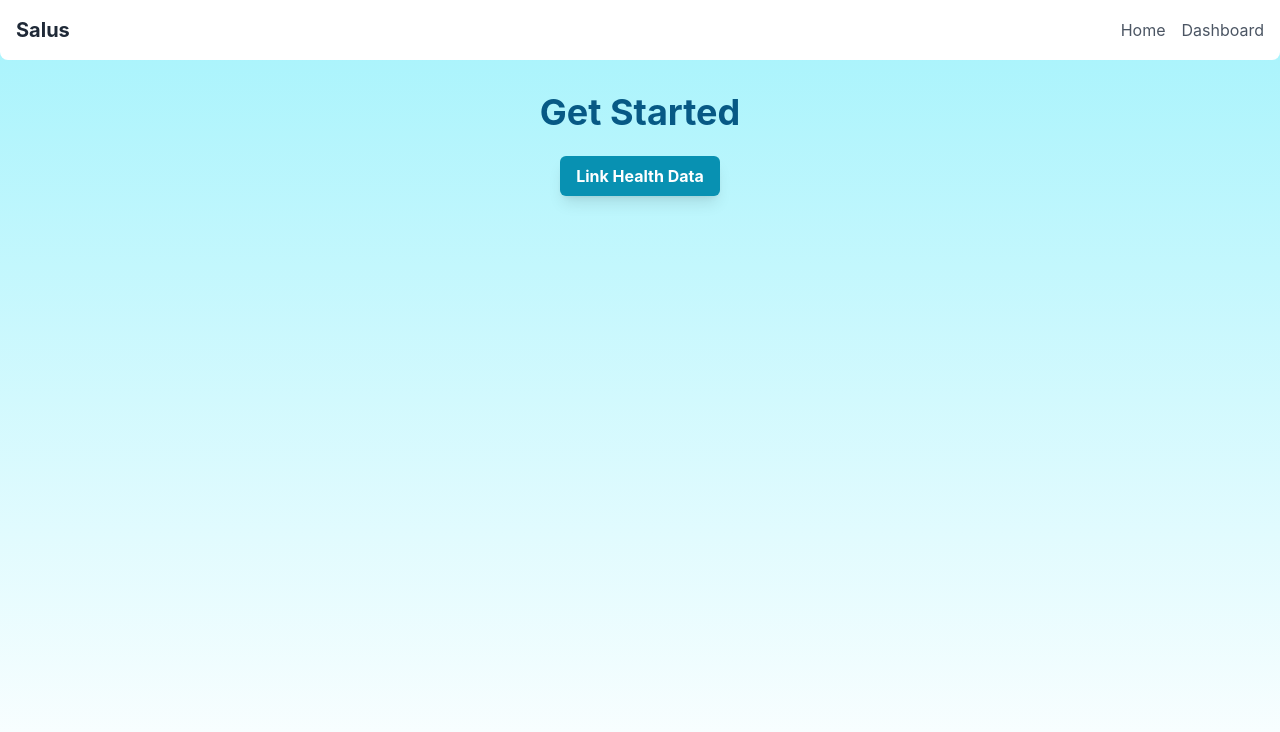
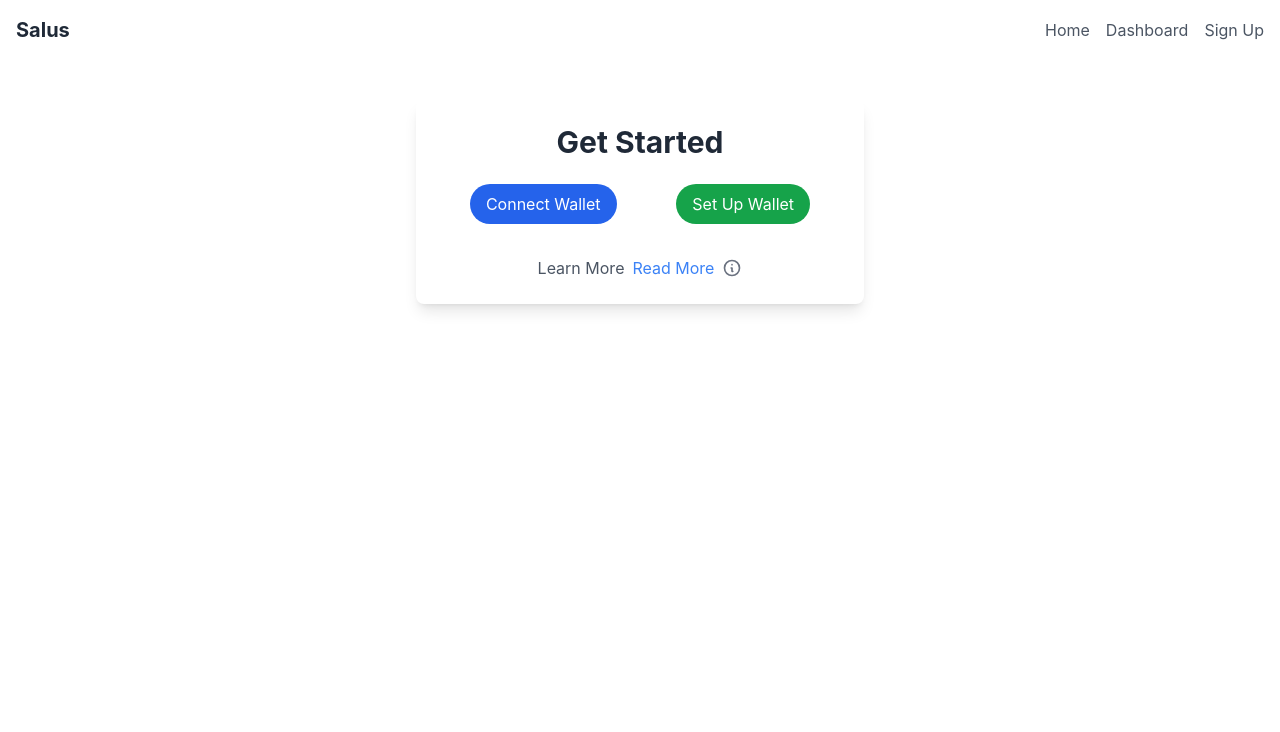
Before and after one commit to r-agni/ethglobalsf, a React (Create React App) app: page /getstarted in a window 1280 px wide. Shown: the top 732 px of the page. Built offline with nearby package versions, Linux system fonts and the light colour scheme.

Commit message:
get started page

```diff
--- a/package.json
+++ b/package.json
@@ -10,6 +10,7 @@
     "@types/node": "^16.18.114",
     "@types/react": "^18.3.11",
     "@types/react-dom": "^18.3.1",
+    "@web3-react/walletconnect-connector": "^6.2.13",
     "papaparse": "^5.4.1",
     "react": "^18.3.1",
     "react-dom": "^18.3.1",
--- a/src/pages/Getstarted.tsx
+++ b/src/pages/Getstarted.tsx
@@ -1,102 +1,52 @@
-import React, { useState } from 'react';
+import React from 'react';
+import { Link } from 'react-router-dom';
 import NavBar from './Navbar';
 
-const GetStarted: React.FC = () => {
-    const [walletConnected, setWalletConnected] = useState(false);
-    const [profile, setProfile] = useState({
-        name: '',
-        email: '',
-    });
-    const [dataLinked, setDataLinked] = useState(false); // New state to track data linking
-
-    const linkHealthData = () => {
-        console.log('Linking health data...');
-        // Simulate a delay of 30 seconds to link health data
-        setTimeout(() => {
-            setDataLinked(true);
-            console.log('Health data linked successfully!');
-        }, 30000); // 30000 ms = 30 seconds
-    };
-
-    const connectWallet = () => {
-        // Placeholder function for connecting Circle wallet
-        // Replace with actual Circle wallet connection logic
-        setWalletConnected(true);
-        console.log('Wallet connected');
-    };
-
-    const handleInputChange = (e: React.ChangeEvent<HTMLInputElement>) => {
-        const { name, value } = e.target;
-        setProfile({
-            ...profile,
-            [name]: value,
-        });
-    };
-
-    const handleSubmit = (e: React.FormEvent) => {
-        e.preventDefault();
-        // Handle profile submission logic here
-        console.log('Profile submitted', profile);
-    };
-
+export const GetStarted = () => {
   return (
-        <div className="relative w-full min-h-screen bg-gradient-to-b from-cyan-200 to-white">
+    <div>
       <NavBar />
-            <div className="flex flex-col items-center justify-center p-8">
-                <h1 className="text-4xl font-bold text-center mb-6 text-sky-800">Get Started</h1>
-                {!dataLinked ? ( // Show the health data linking button if not linked
-                    <button
-                        className="bg-cyan-600 hover:bg-cyan-700 text-white font-bold py-2 px-4 rounded-md shadow-lg transition-colors duration-300 transform hover:scale-105 mb-4"
-                        onClick={linkHealthData}>
-                        Link Health Data
-                    </button>
-                ) : !walletConnected ? ( // Show the wallet connection button if data is linked
-                    <button
-                        className="bg-cyan-600 hover:bg-cyan-700 text-white font-bold py-2 px-4 rounded-md shadow-lg transition-colors duration-300 transform hover:scale-105 mb-4"
-                        onClick={connectWallet}>
-                        Connect Circle Wallet
-                    </button>
-                ) : (
-                    <form onSubmit={handleSubmit} className="bg-white p-6 rounded-lg shadow-lg w-full max-w-md">
-                        <div className="mb-4">
-                            <label className="block text-gray-700 text-sm font-bold mb-2">
-                                Name:
-                            </label>
-                            <input
-                                type="text"
-                                name="name"
-                                value={profile.name}
-                                onChange={handleInputChange}
-                                className="shadow appearance-none border rounded w-full py-2 px-3 text-gray-700 leading-tight focus:outline-none focus:shadow-outline"
-                                placeholder="Enter your name"
+      <div className="max-w-md mx-auto p-6 bg-white shadow-lg rounded-lg mt-10">
+        <h1 className="text-3xl font-bold text-gray-800 mb-6 text-center">
+            Get Started
+        </h1>
+        <div className="flex justify-around mb-8">
+          <Link
+            to="/wallet-connect"
+            className="connect-button bg-blue-600 text-white px-4 py-2 rounded-full hover:bg-blue-700 transition duration-300"
+          >
+            Connect Wallet
+          </Link>
+          <Link
+            to="/setup-wallet"
+            className="setup-button bg-green-600 text-white px-4 py-2 rounded-full hover:bg-green-700 transition duration-300"
+          >
+            Set Up Wallet
+          </Link>
+        </div>
+        <div className="mt-8 flex items-center justify-center text-gray-600 hover:text-gray-800">
+          <span className="mr-2">Learn More</span>
+          <Link to="/learn-more" className="text-blue-500 hover:underline">
+            Read More
+          </Link>
+          <svg
+            xmlns="http://www.w3.org/2000/svg"
+            className="ml-2 h-5 w-5 text-gray-500"
+            fill="none"
+            viewBox="0 0 24 24"
+            stroke="currentColor"
+          >
+            <path
+              strokeLinecap="round"
+              strokeLinejoin="round"
+              strokeWidth={2}
+              d="M13 16h-1v-4h-1m1-4h.01M21 12a9 9 0 11-18 0 9 9 0 0118 0z"
             />
+          </svg>
         </div>
-                        <div className="mb-4">
-                            <label className="block text-gray-700 text-sm font-bold mb-2">
-                                Email:
-                            </label>
-                            <input
-                                type="email"
-                                name="email"
-                                value={profile.email}
-                                onChange={handleInputChange}
-                                className="shadow appearance-none border rounded w-full py-2 px-3 text-gray-700 leading-tight focus:outline-none focus:shadow-outline"
-                                placeholder="Enter your email"
-                            />
-                        </div>
-                        <button
-                            type="submit"
-                            className="bg-cyan-600 hover:bg-cyan-700 text-white font-bold py-2 px-4 rounded-md shadow-lg transition-colors duration-300 transform hover:scale-105">
-                            Submit Profile
-                        </button>
-                    </form>
-                )}
       </div>
     </div>
   );
 };
 
-// Add this line to make the file a module
-export {};
-
 export default GetStarted;
--- a/src/pages/Navbar.tsx
+++ b/src/pages/Navbar.tsx
@@ -35,6 +35,15 @@ const NavBar = () => {
           >
             Dashboard
           </button>
+          <button
+            className="text-gray-600 hover:text-gray-800 transition duration-300"
+            onClick={() => {
+                console.log("Button clicked");
+                navigate('/getstarted');
+            }}
+          >
+            Sign Up
+          </button>
         </div>
       </div>
     </nav>
```
Also changed, not shown: 1 other file (tests, documents, lock files or other folders). Lines whose indentation alone changed are shown as unchanged.
